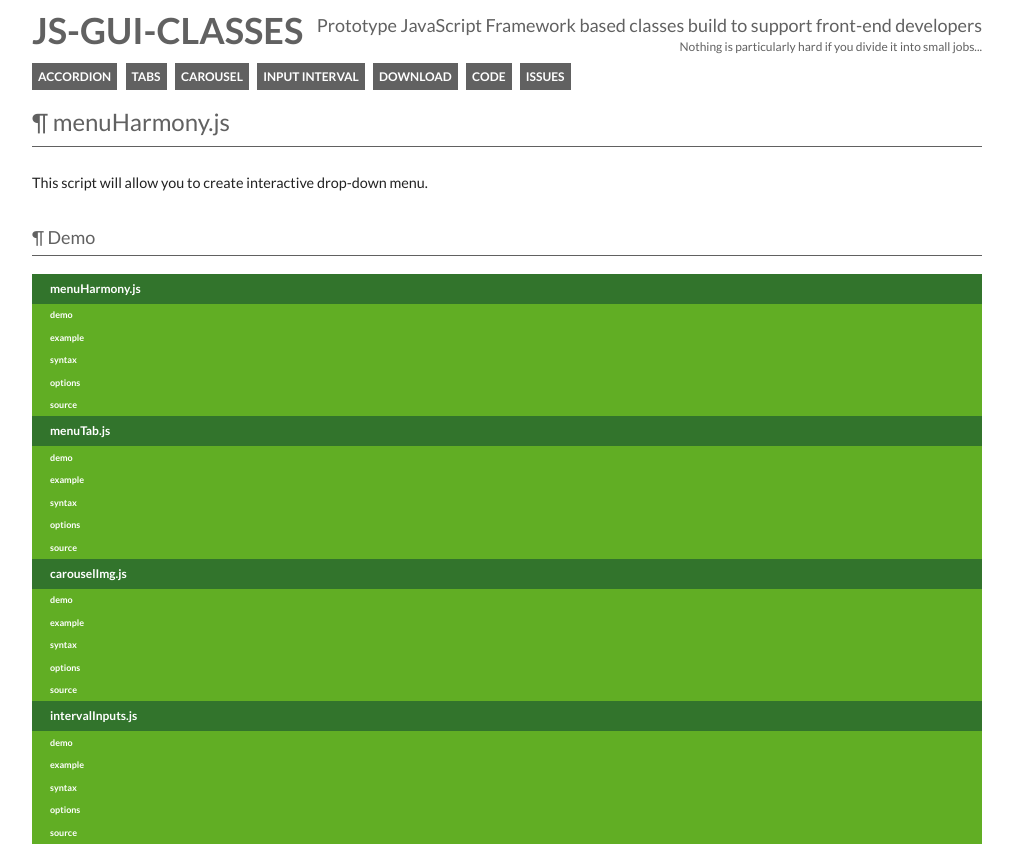
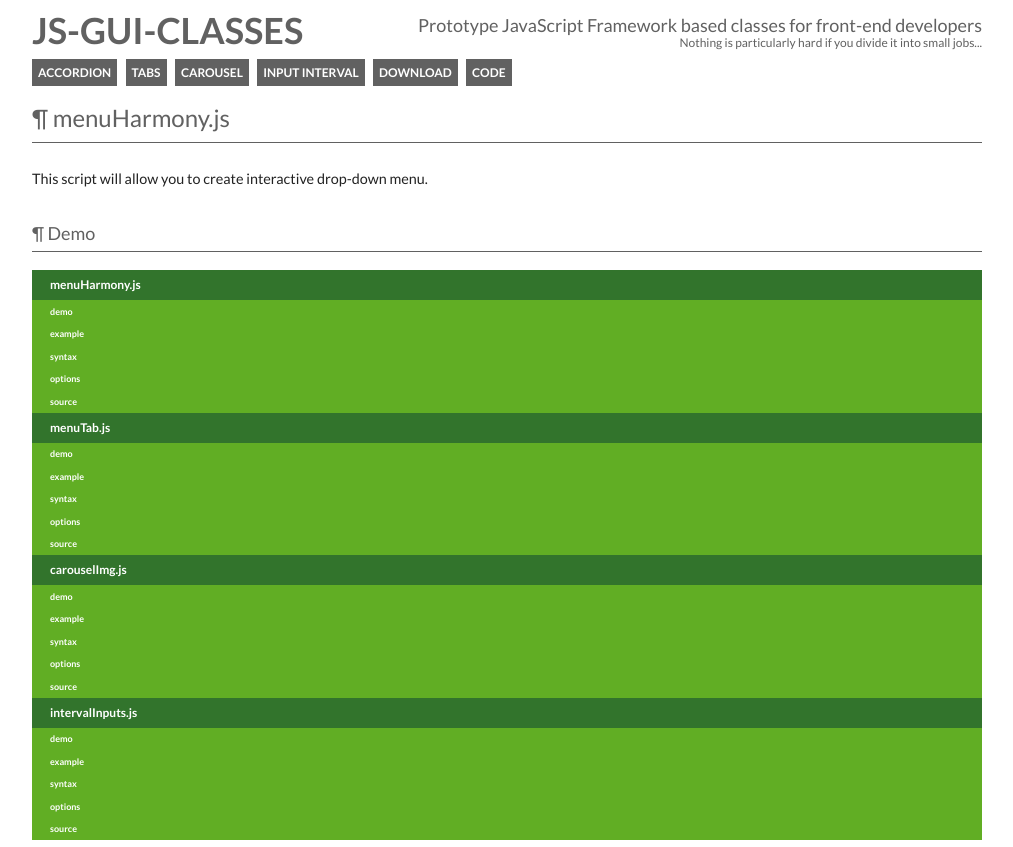
Before and after one commit to Bombaharris/js-gui-classes, a plain HTML site: page examples/index.html in a window 1280 px wide. Shown: the top 847 px of the page, without its empty margins (133-1146 px from the left). Drawn offline with Linux system fonts and the light colour scheme; a script that the page names is missing.

Commit message:
examples tuned

```diff
--- a/examples/css/style.css
+++ b/examples/css/style.css
@@ -115,15 +115,16 @@ header.header h2 {
     display: inline;
     font-size: 1.5em;
     float: right;
+    margin: 0;
 }
 header.header h3 {
     border: none;
     color:#616161;
+    display: inline;
     float: right;
     font-size: 1.0em;
     font-style: normal;
     margin: -1.0em 0 1.25em 0;
-    text-align: right;
 }
 header.header,section.content,footer.footer {
     margin: 0 auto;
--- a/examples/index.html
+++ b/examples/index.html
@@ -18,7 +18,7 @@
         <header class="header">
             <hgroup>
                 <h1>js-gui-classes</h1>
-                <h2>Prototype JavaScript Framework based classes build to support front-end developers</h2>
+                <h2>Prototype JavaScript Framework based classes for front-end developers</h2>
                 <h3>Nothing is particularly hard if you divide it into small jobs...</h3>
             </hgroup>
             <nav>
@@ -29,7 +29,6 @@
                     <li><a href="#intervalInputs" rel="section">Input interval</a></li>
                     <li><a href="https://github.com/Bombaharris/js-gui-classes/downloads">Download</a></li>
                     <li><a href="https://github.com/Bombaharris/js-gui-classes">Code</a></li>
-                    <li><a href="https://github.com/Bombaharris/js-gui-classes/issues">Issues</a></li>
                 </ul>
             </nav>
         </header>
```
